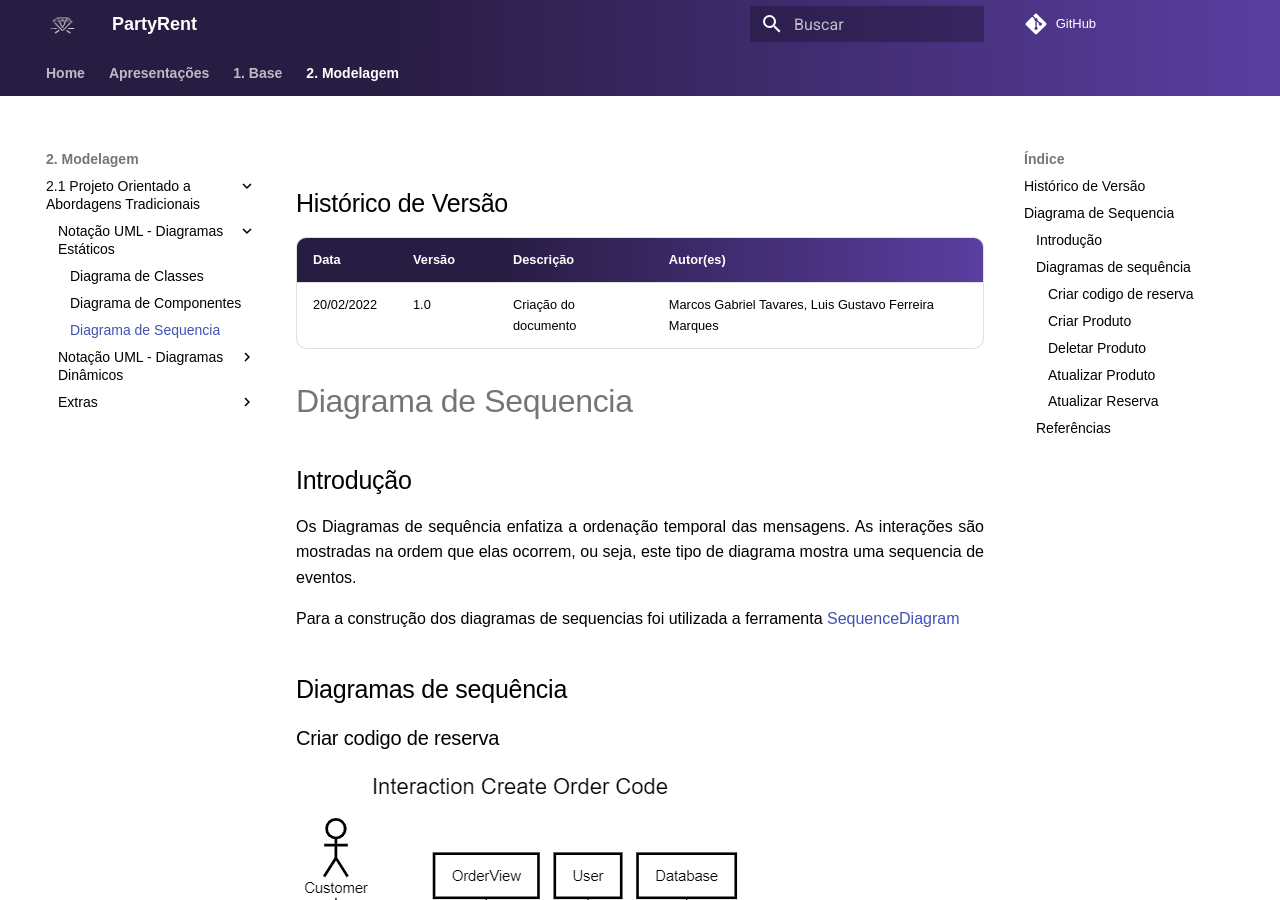
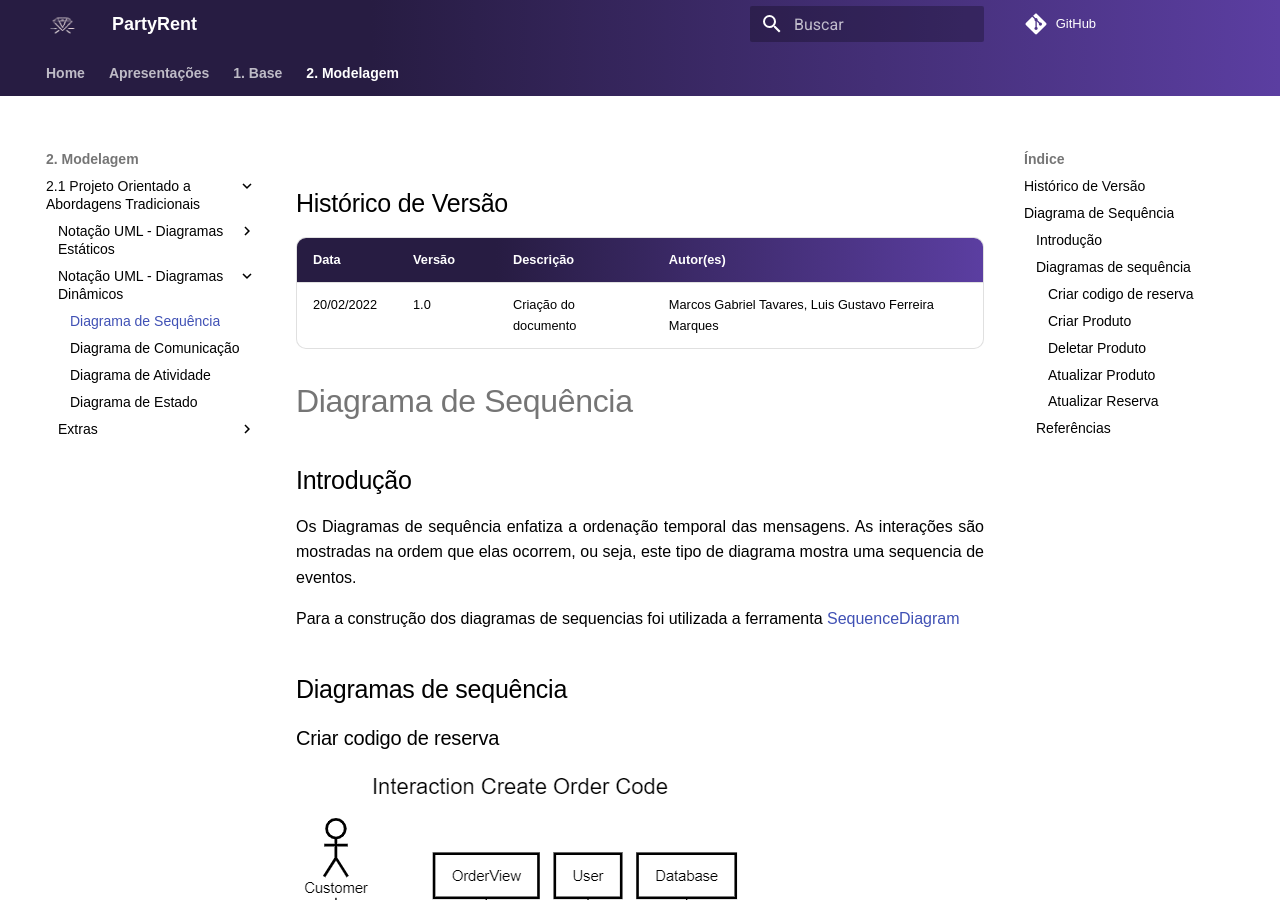
Before and after one commit to UnBArqDsw2021-2/2021.2_G7_-AluguelKitsFesta, an MkDocs documentation site: the page built from docs/modelagem/diagramadesequencia.md, in a window 1280 px wide and 900 px high. Built offline with MkDocs 1.6.1 and Material for MkDocs 9.7.7, drawn with Linux system fonts in a browser that asks for light colours; comment, search, counter and statistics services are not loaded.

Commit message:
update mkdocs.yml

```diff
--- a/docs/modelagem/diagramadesequencia.md
+++ b/docs/modelagem/diagramadesequencia.md
@@ -5,7 +5,7 @@
 | 20/02/2022 | 1.0    | Criação do documento                                      | Marcos Gabriel Tavares, Luis Gustavo Ferreira Marques |
 
 
-# Diagrama de Sequencia
+# Diagrama de Sequência
 
 ## Introdução
 
--- a/mkdocs.yml
+++ b/mkdocs.yml
@@ -51,8 +51,9 @@ nav:
                 - Notação UML - Diagramas Estáticos:
                       - Diagrama de Classes: 'modelagem/diagrama_de_classes.md'
                       - Diagrama de Componentes: 'modelagem/diagramacomponentes.md'
-                      - Diagrama de Sequencia: 'modelagem/diagramadesequencia.md'
+
                 - Notação UML - Diagramas Dinâmicos:
+                      - Diagrama de Sequência: 'modelagem/diagramadesequencia.md'
                       - Diagrama de Comunicação: 'modelagem/DiagramaComunicação/DiagramaComunicacao.md'
                       - Diagrama de Atividade: 'modelagem/DiagramaAtividade/DiagramaAtividade.md'
                       - Diagrama de Estado: 'modelagem/diagramadeestados.md'
```
